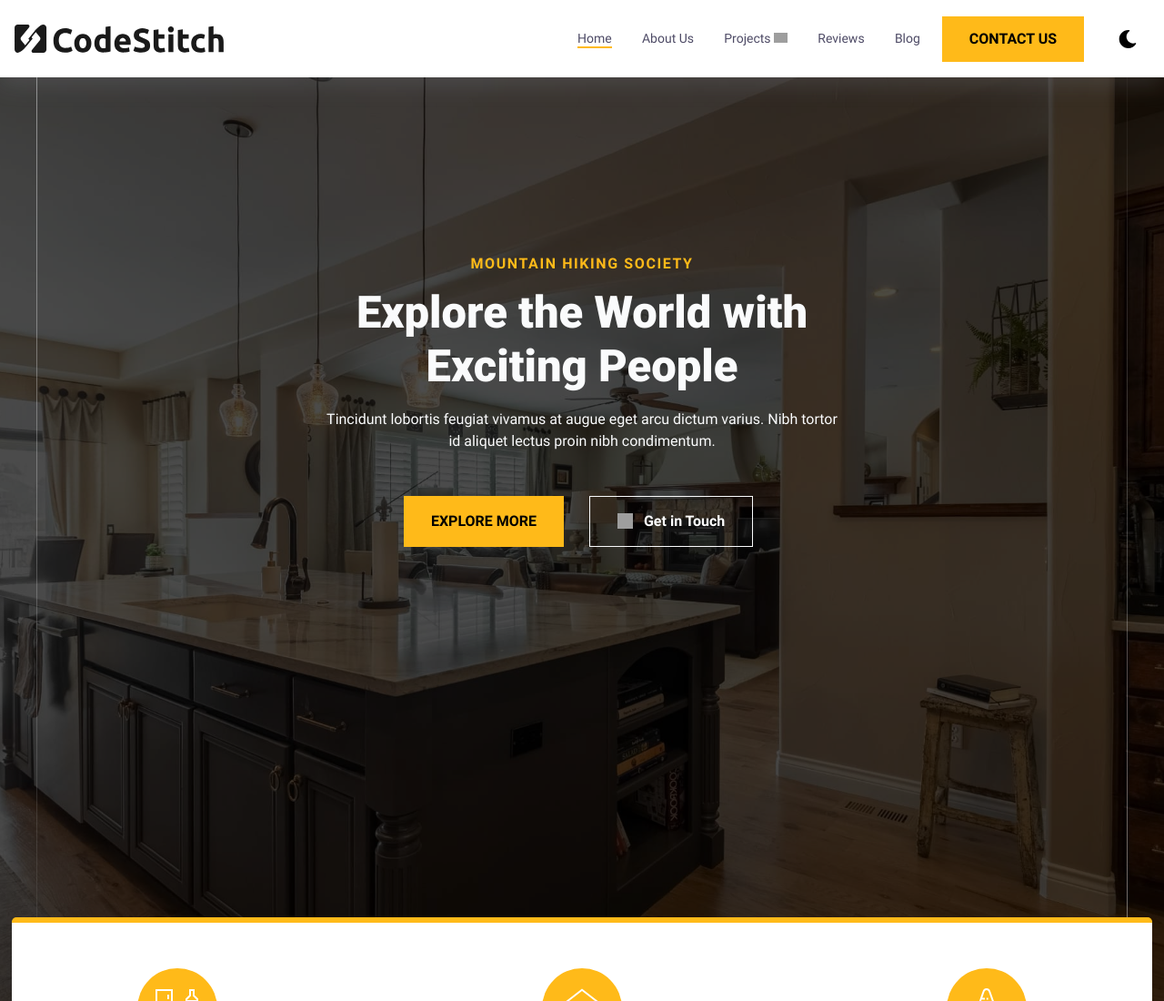
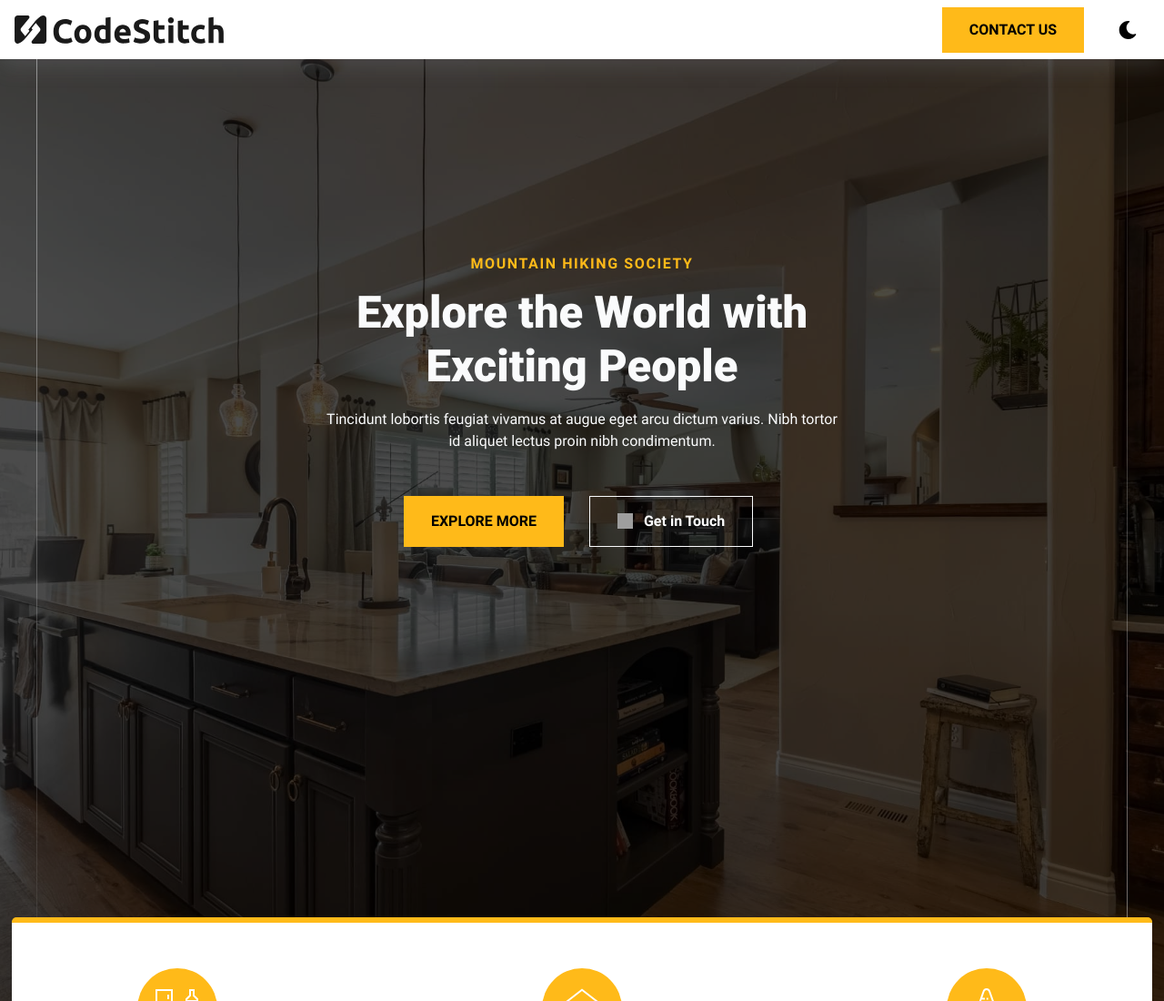
Before and after one commit to CodeStitchOfficial/Intermediate-Website-Kit-LESS, an Eleventy site: page src/index.html in a window 1280 px wide. Shown: the top 1100 px of the page at 91% size. Built offline with nearby package versions, Linux system fonts and the light colour scheme; Eleventy itself is replaced by a stand-in of ours; files that its build step writes are made by us from their sources; grey boxes are pictures that could not be loaded; what @codestitchofficial/eleventy-plugin-sharp-images would draw is missing.

Commit message:
removing eleventyNavigation

```diff
--- a/src/_includes/components/header.html
+++ b/src/_includes/components/header.html
@@ -20,68 +20,7 @@
             </button>
             <!-- We need a wrapper div so we can set a fixed height on the cs-ul in case the nav list gets too long from too many dropdowns being opened and needs to have an overflow scroll. This wrapper acts as the background so it can go the full height of the screen and not cut off any overflowing nav items while the cs-ul stops short of the bottom of the screen, which keeps all nav items in view no matter how mnay there are-->
             {# This also allows for easy substitution of CodeStitch navigations. Just replace the .cs-ul-wrapper in the new navigation with this one to have full eleventyNavigation support #}
-            <div class="cs-ul-wrapper">
-                <ul id="cs-expanded" class="cs-ul">
-                    {% set navPages = collections.all | eleventyNavigation %}
-
-                    {# Loop through all pages with a eleventyNavigation in the frontmatter #}
-                    {% for entry in navPages %}
-
-                        {# Define a hasChild variable to make it easier to test what navigation items are have child dropdown pages #}
-                        {% set hasChild = entry.children.length %}
-
-                        {# Check the frontmatter for hideOnMobile/hideOnDesktop. Form a list of classes to be joined when the item is rendered #}
-                        {% set hideClasses = [] %}
-                        {% if entry.hideOnMobile %}
-                            {% set hideClasses = (hideClasses.push("cs-hide-on-mobile"), hideClasses) %}
-                        {% endif %}
-                        {% if entry.hideOnDesktop %}
-                            {% set hideClasses = (hideClasses.push("cs-hide-on-desktop"), hideClasses) %}
-                        {% endif %}
-
-                        {# If this page is a dropdown, give it the appropriate classes, icons and accessibility attributes #}
-                        <li class="cs-li {% if hasChild %} cs-dropdown {% endif %} {{ hideClasses | join(" ") }}">
-
-                            {# If the page has child dropdown pages, render it as a <button> tag with the appropriate dropdown HTML #}
-                            {% if hasChild %}
-
-                                {# Check to see if the user's current page is one of the child pages. If so, apply the cs-active class to the dropdown parent #}
-                                {% set activeClass = "" %}
-                                {% for child in entry.children %}
-                                    {% if child.url == page.url %}
-                                        {% set activeClass = "cs-active" %}
-                                    {% endif %}
-                                {% endfor %}
-
-                                {# Render the <button> with the active class, dropdown icon and child links #}
-                                <button
-                                    class="cs-li-link cs-dropdown-button {{ activeClass }}"
-                                    aria-expanded="false"
-                                    aria-controls="dropdown-{{ entry.key }}"
-                                    aria-label="dropdown-{{ entry.key }}"
-                                >
-                                    {{ entry.key }}
-                                    <img class="cs-drop-icon" src="https://csimg.nyc3.cdn.digitaloceanspaces.com/Icons%2Fdown.svg" alt="dropdown icon" width="15" height="15" decoding="async" aria-hidden="true">
-                                </button>
-
-                                {# Dropdowns have another ul/li set up within the parent li, which gets rendered in the same way as a normal link #}
-                                <ul class="cs-drop-ul" id="dropdown-{{ entry.key }}">
-                                    {% for child in entry.children %}
-                                        <li class="cs-drop-li">
-                                            <a href="{{ child.url }}" class="cs-li-link cs-drop-link">{{ child.key }}</a>
-                                        </li>
-                                    {% endfor %}
-                                </ul>
-                            {% else %}
-                                {# Normal pages are rendered as <a> tags, in the normal way you'd expect #}
-                                <a href="{{ entry.url }}" class="cs-li-link {% if entry.url == page.url %} cs-active {% endif %}" {% if entry.url == page.url %} aria-current="page" {% endif %}>
-                                    {{ entry.key }}
-                                </a>
-                            {% endif %}
-                        </li>
-                    {% endfor %}
-                </ul>
-            </div>
+            <div class="cs-ul-wrapper"></div>
         </nav>
         <a href="/contact" class="cs-button-solid cs-nav-button">Contact Us</a>
         <!--Dark Mode toggle, uncomment button code if you want to enable a dark mode toggle-->
```
Also changed, not shown: .eleventy.js.
